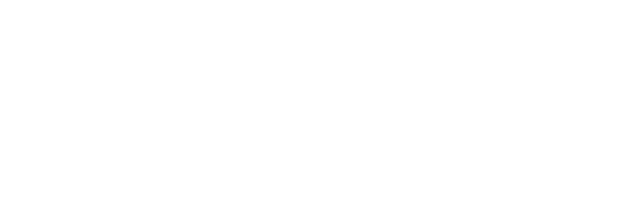
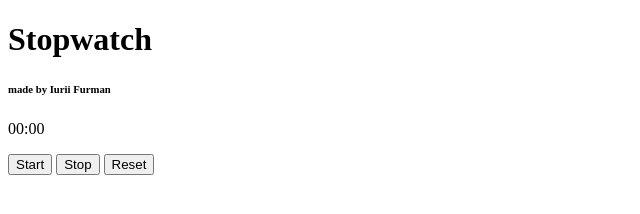
Before and after one commit to iFoxtrot33/stopwatch, a website: page src/index.html in a window 1280 px wide. Shown: the whole page, without its empty margins (0-640 px from the left). Drawn offline with Linux system fonts and the light colour scheme.

Commit message:
Update html

```diff
--- a/src/index.html
+++ b/src/index.html
@@ -4,10 +4,18 @@
     <meta charset="UTF-8">
     <meta http-equiv="X-UA-Compatible" content="IE=edge">
     <meta name="viewport" content="width=device-width, initial-scale=1.0">
-    <link rel="stylesheet" href="./styles/styles.css">
+    <link rel="stylesheet" href="./script.js">
+    <script src="/assets/application.js"></script>
     <title>Stopwatch | Iurii Furman</title>
 </head>
 <body>
-
+    <div class="container">
+        <h1>Stopwatch</h1>
+        <h6>made by Iurii Furman</h6>
+        <p><span id="seconds">00</span>:<span id="tens">00</span></p>
+        <button id="button-start">Start</button>
+        <button id="button-stop">Stop</button>
+        <button id="button-reset">Reset</button>
+    </div>
 </body>
 </html>
```
